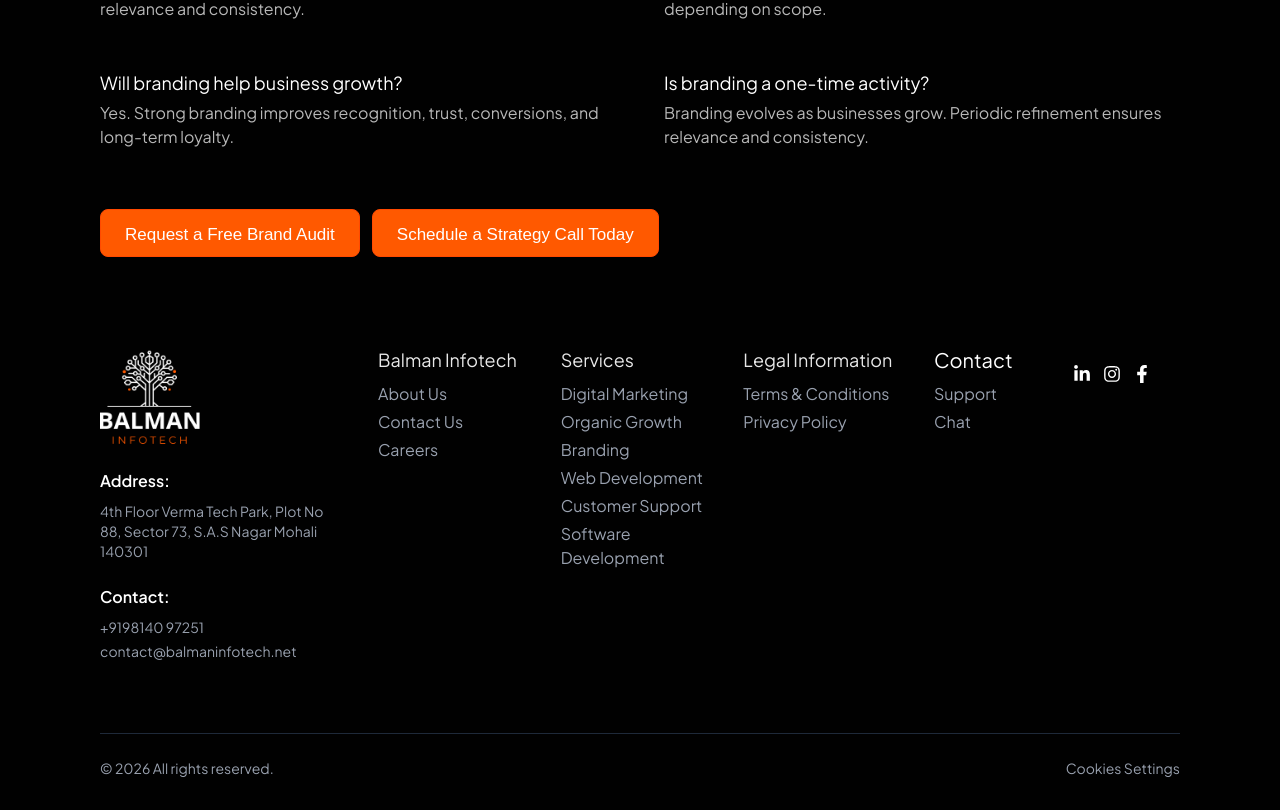
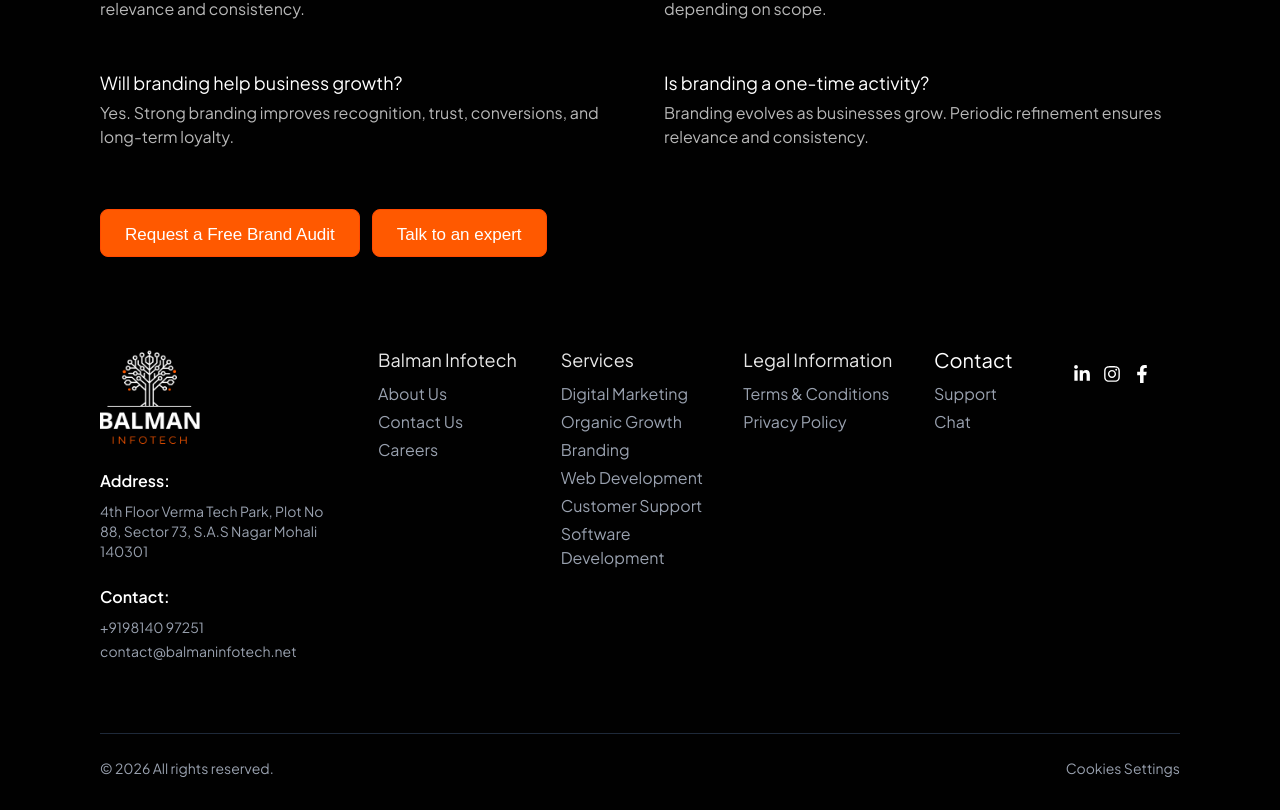
Before and after one commit to sanjeevbalmaninfotech/balmanFE, a Next.js app: page /services/branding in a window 1280 px wide. Shown: the part 2868-3678 px from the top of the page. Built offline with nearby package versions, Linux system fonts and the light colour scheme.

Commit message:
FIX - button in the services page

```diff
--- a/app/constants/servicesData.ts
+++ b/app/constants/servicesData.ts
@@ -184,7 +184,7 @@ export const servicesData: Record<string, ServiceData> = {
         href: "/ContactUs",
       },
       {
-        text: "Schedule a Strategy Call Today",
+        text: "Talk to an expert",
         href: "/ContactUs",
       },
     ],
@@ -388,7 +388,7 @@ export const servicesData: Record<string, ServiceData> = {
         href: "/ContactUs",
       },
       {
-        text: "Schedule a Strategy Call Today",
+        text: "Talk to an expert",
         href: "/ContactUs",
       },
     ],
@@ -551,7 +551,7 @@ export const servicesData: Record<string, ServiceData> = {
         href: "/ContactUs",
       },
       {
-        text: "Schedule a Strategy Call Today",
+        text: "Talk to an expert",
         href: "/ContactUs",
       },
     ],
@@ -765,7 +765,7 @@ export const servicesData: Record<string, ServiceData> = {
         href: "/ContactUs",
       },
       {
-        text: "Schedule a Strategy Call Today",
+        text: "Talk to an expert",
         href: "/ContactUs",
       },
     ],
```
